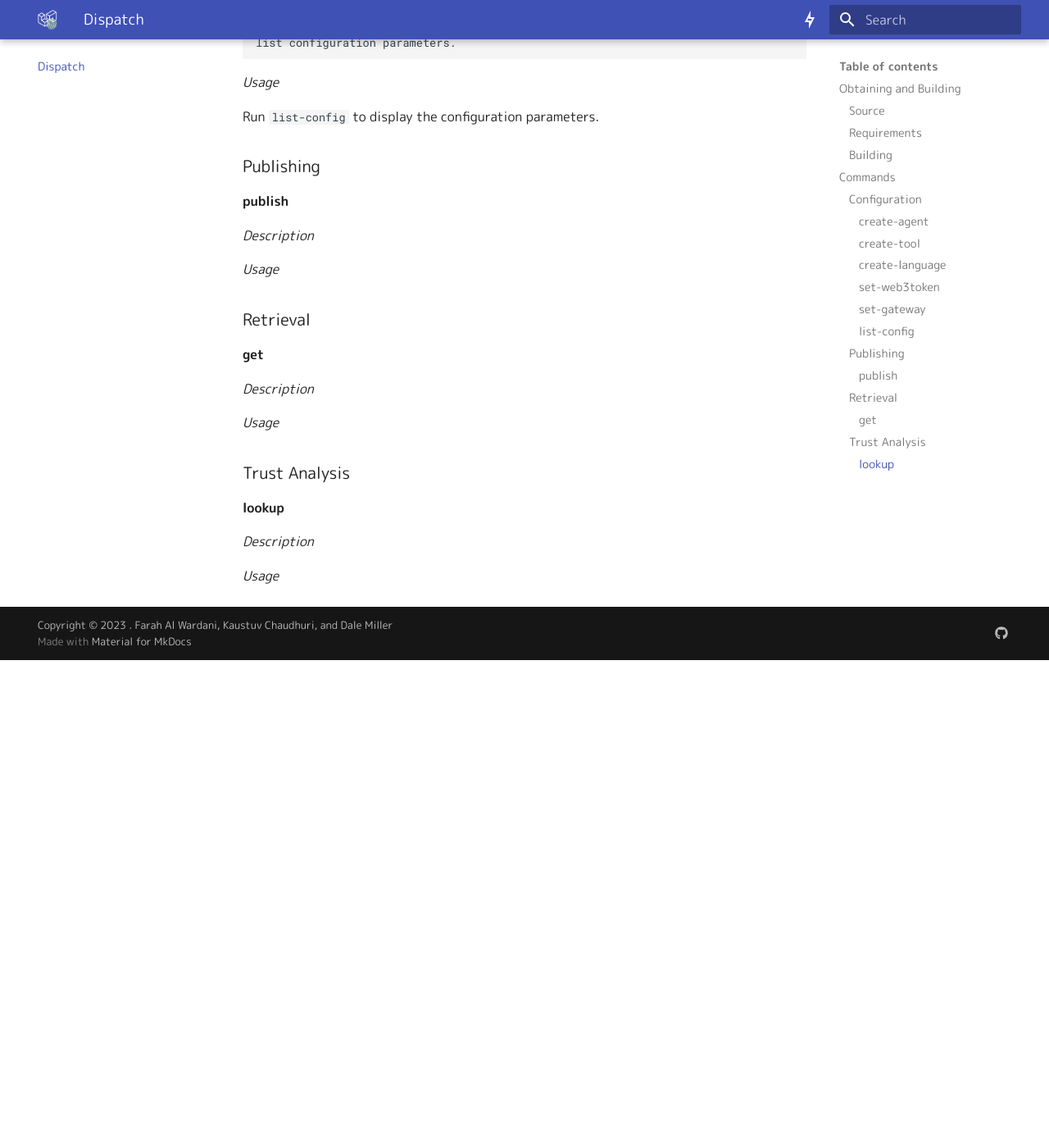
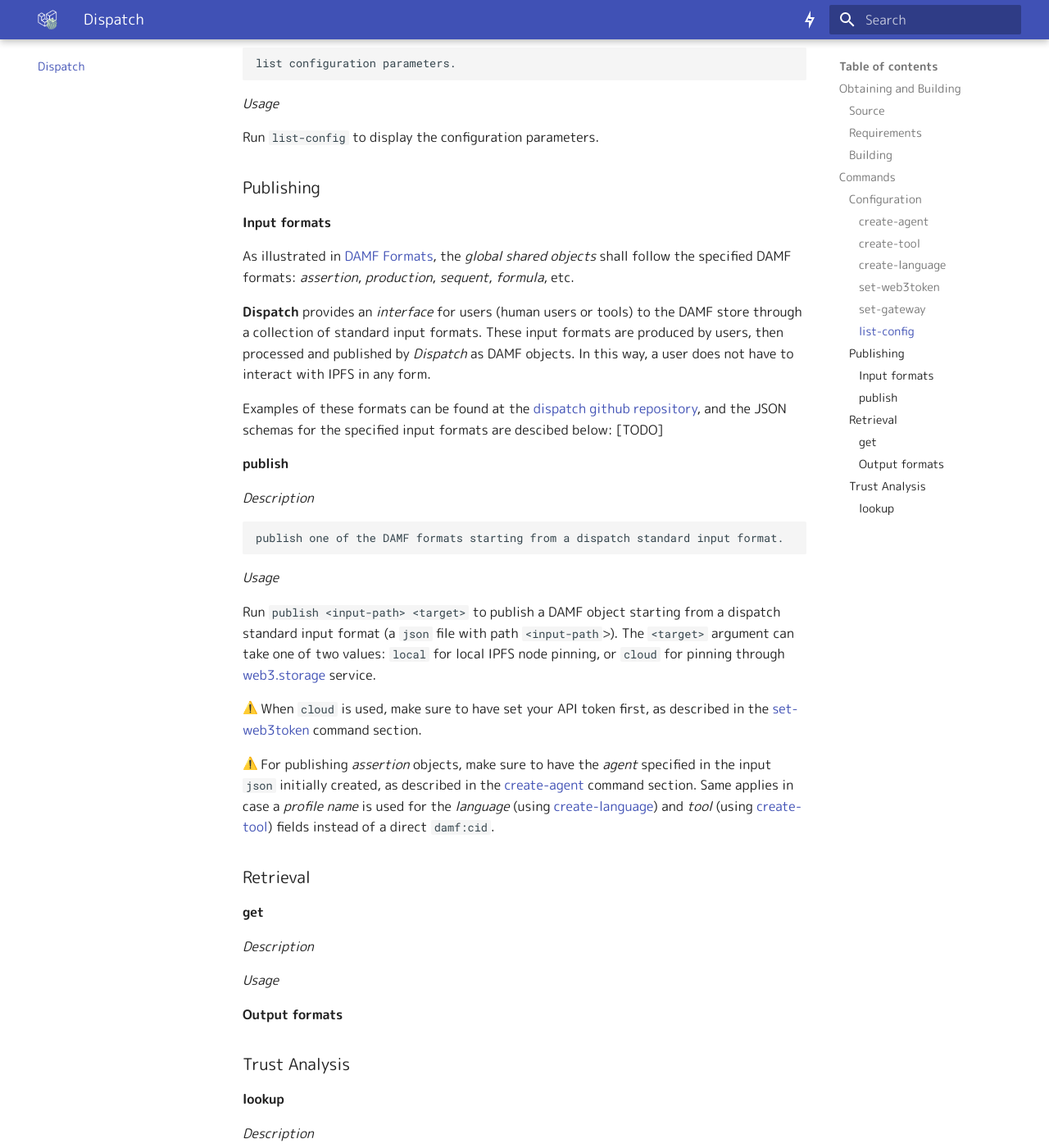
Before and after one commit to distributed-assertions/distributed-assertions.github.io, an MkDocs documentation site: the page built from docs/dispatch.md, in a window 1280 px wide and 1400 px high, scrolled down 3672 px. Shown: the whole window at 82% size. Built offline with MkDocs 1.6.1 and Material for MkDocs 9.7.7, drawn with Linux system fonts in a browser that asks for light colours; emoji names are drawn with the system emoji font; before the commit the page ends 4477 px from its top, so only the background shows below that; some of the changed text lies outside the part shown.

Commit message:
updates for `dispatch publish`

```diff
--- a/docs/dispatch.md
+++ b/docs/dispatch.md
@@ -2,7 +2,7 @@
 
 **Dispatch** is an Intermediary tool for publishing, retrieval, and trust analysis in the Distributed Assertion Management Framework (DAMF).
 
-It is based on the [DAMF Formats](/damf-formats/) specification and implements the main [DAMF processes](/damf-processes/).
+It is based on the [DAMF Formats](/damf-formats/) specification and implements the main [DAMF processes](/damf-processes/). It is intended to be usable by both human users and tools.
 
 ## Obtaining and Building
 
@@ -52,7 +52,7 @@
 
 Run `create-agent <agent-profile-name>` to create an *agent profile* in the local `.config/dispatch/agentprofiles.json` file. An agent profile object contains a generated public-private key pair (the parameters for this generation are currently fixed), and it's referred by its name in the [publish](#publish) command.
 
-:warning: **Caution** ~ Remember to keep your private key *private*.
+:warning: **Caution**. Remember to keep your private key *private*.
 
 #### create-tool
 
@@ -104,7 +104,7 @@
 
 1. Create a [web3.storage account](https://web3.storage/login/) and [generate an API token](https://web3.storage/docs/how-tos/generate-api-token/).
 
-    :warning: **Caution** ~ This API token shall be known only to the account's user(s).
+    :warning: **Caution**. This API token shall be known only to the account's user(s).
 
 2. Run `set-web3token <token>` with the generated API token as an argument.
 
@@ -138,11 +138,29 @@
 
 ### Publishing
 
+#### Input formats
+
+As illustrated in [DAMF Formats](/damf-formats/), the *global shared objects* shall follow the specified DAMF formats: *assertion*, *production*, *sequent*, *formula*, etc.
+
+**Dispatch** provides an *interface* for users (human users or tools) to the DAMF store through a collection of standard input formats. These input formats are produced by users, then processed and published by *Dispatch* as DAMF objects. In this way, a user does not have to interact with IPFS in any form.
+
+Examples of these formats can be found at the [dispatch github repository](https://github.com/distributed-assertions/dispatch/tree/main/data/input-to-publish), and the JSON schemas for the specified input formats are descibed below: [TODO]
+
 #### publish
 
 *Description*
 
+    publish one of the DAMF formats starting from a dispatch standard input format.
+
 *Usage*
+
+Run `publish <input-path> <target>` to publish a DAMF object starting from a dispatch standard input format (a `json` file with path `<input-path`>). The `<target>` argument can take one of two values: `local` for local IPFS node pinning, or `cloud` for pinning through [web3.storage][w3s] service.
+
+:warning: When `cloud` is used, make sure to have set your API token first, as described in the [set-web3token](#set-web3token) command section.
+
+:warning: For publishing *assertion* objects, make sure to have the *agent* specified in the input `json` initially created, as described in the [create-agent](#create-agent) command section. Same applies in case a *profile name* is used for the *language* (using [create-language](#create-language)) and *tool* (using [create-tool](#create-tool)) fields instead of a direct `damf:cid`.
+
+[w3s]: https://web3.storage
 
 ### Retrieval
 
@@ -152,6 +170,8 @@
 
 *Usage*
 
+#### Output formats
+
 ### Trust Analysis
 
 #### lookup
```
